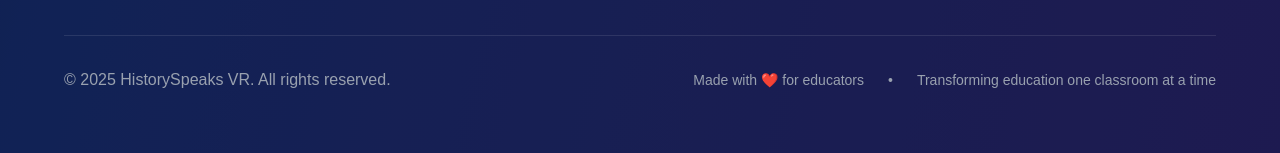
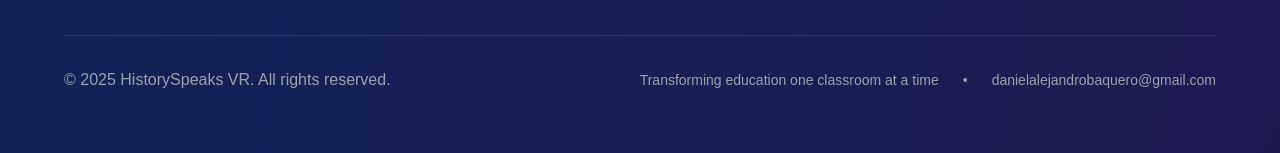
Before and after one commit to DanielBaquero28/HistorySpeaksVR, a Next.js app: page / in a window 1280 px wide. Shown: the part 5279-5432 px from the top of the page. Built offline with nearby package versions, Linux system fonts and the light colour scheme.

Commit message:
[Feature]: Added personal email for contact purposes.

```diff
--- a/src/app/page.tsx
+++ b/src/app/page.tsx
@@ -921,9 +921,9 @@ const handleSubmit1 = async (e: FormEvent<HTMLFormElement>) => {
                 &copy; 2025 HistorySpeaks VR. All rights reserved.
               </p>
               <div className="flex items-center gap-6 text-sm text-gray-400">
-                <span>Made with ❤️ for educators</span>
+                <span>Transforming education one classroom at a time</span>
                 <span>•</span>
-                <span>Transforming education one classroom at a time</span>
+                <span>danielalejandrobaquero@gmail.com</span>
               </div>
             </div>
           </div>
```
